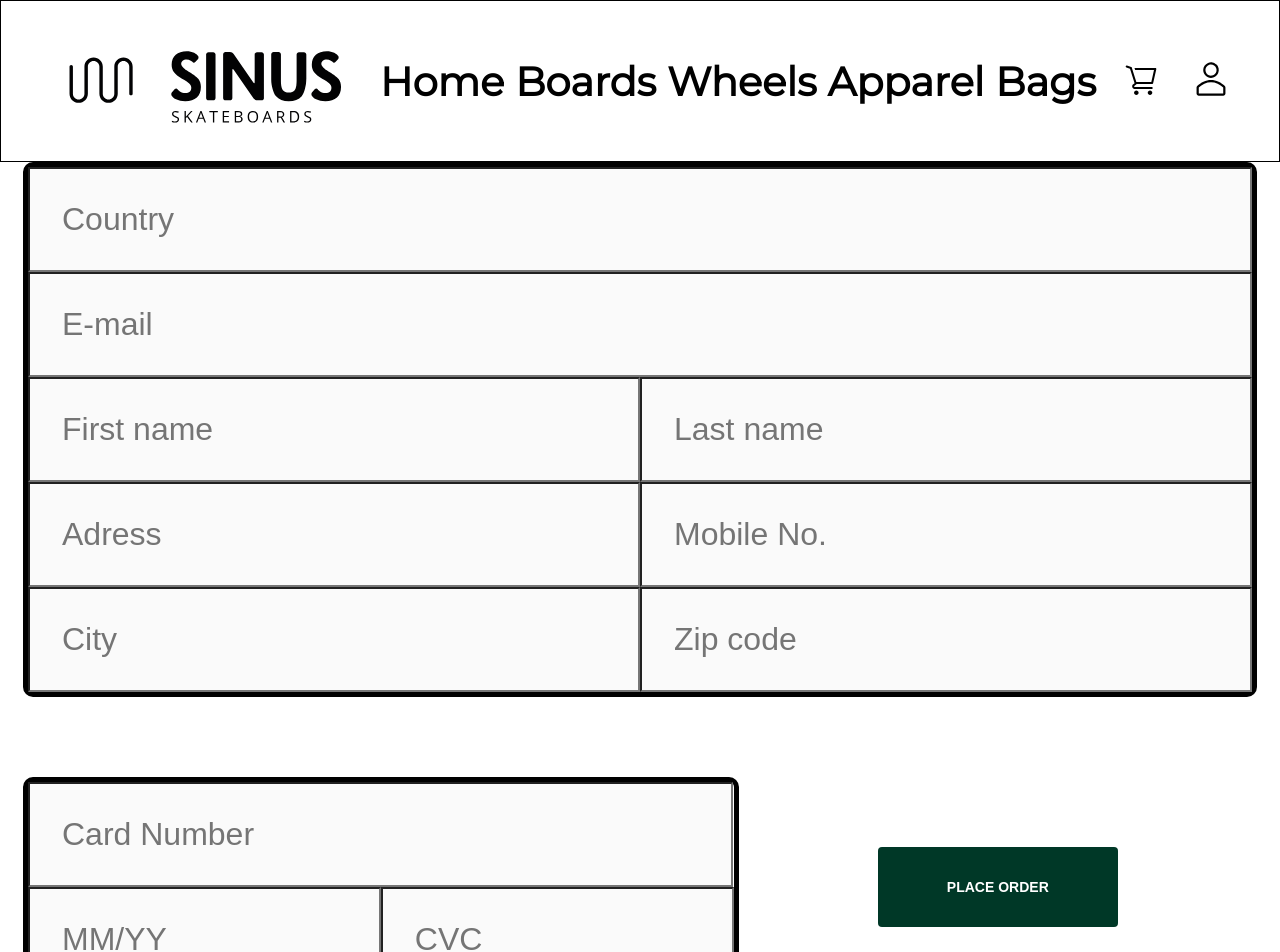
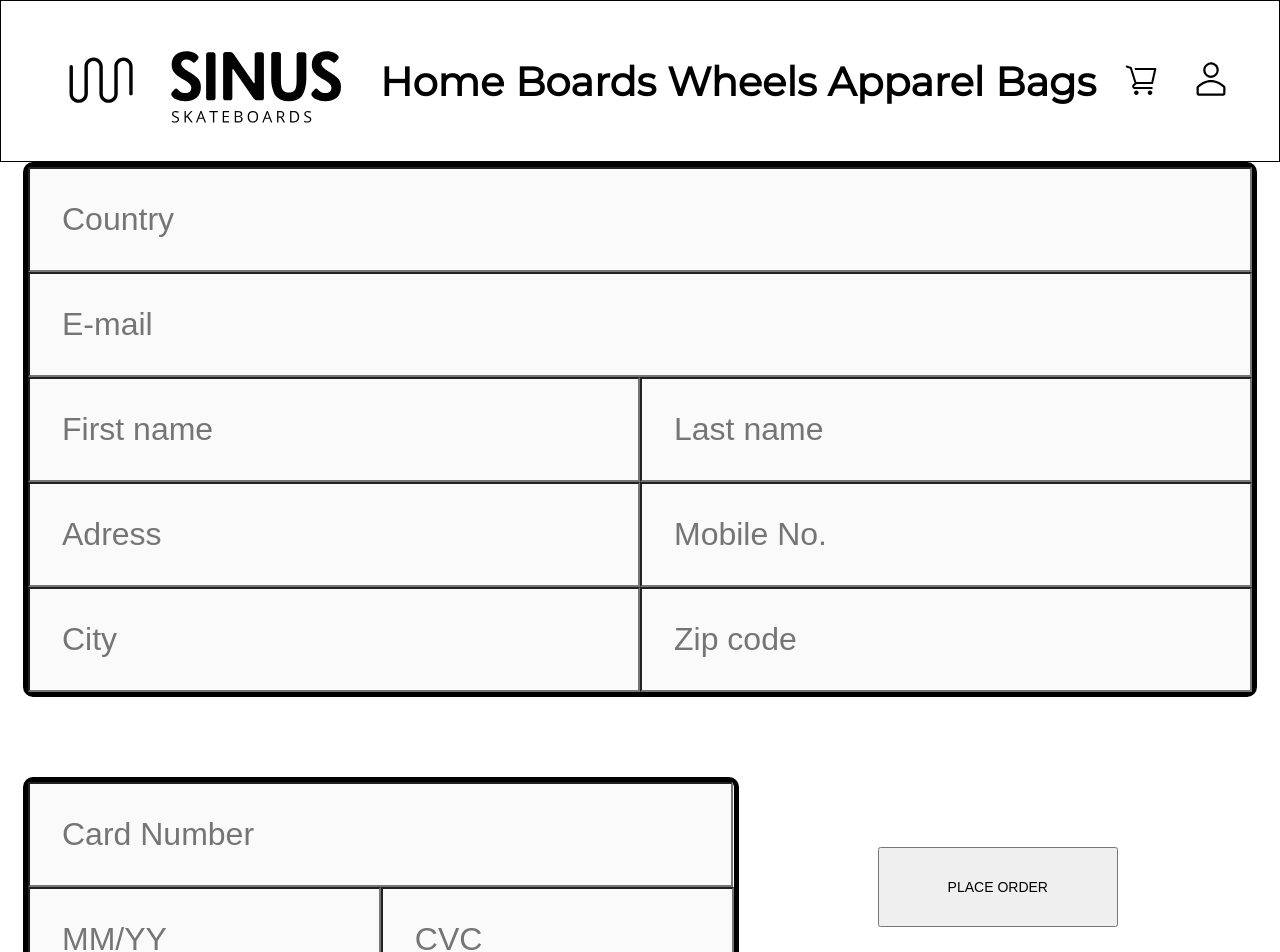
Before and after one commit to JesperSkold/SINUS-webshop, a Vue app: page /checkout in a window 1280 px wide. Shown: the top 952 px of the page. Built offline with nearby package versions, Linux system fonts and the light colour scheme; a web font is replaced by a local one.

Commit message:
Fix Button component
Add fix for SinusButton and replace old one

```diff
--- a/src/App.vue
+++ b/src/App.vue
@@ -78,21 +78,4 @@ button {
   font-size: 0.875rem;
 }
 
-.sinus-button {
-  background: #003827;
-  color: White;
-  border-radius: 4px;
-  padding: 1rem 2.5rem;
-  border: none;
-  font-weight: bold;
-  text-transform: uppercase;
-}
-
-.sinus-button:active {
-  background: #015239;
-}
-
-.sinus-button:hover {
-  box-shadow: -1px 3px 6px 0px rgba(0, 0, 0, 0.4);
-}
 </style>
--- a/src/components/LoginForm.vue
+++ b/src/components/LoginForm.vue
@@ -6,7 +6,9 @@
       <input type="text" />
       <label for="">Password</label>
       <input type="password" />
-      <button class="sinus-button">Login</button>
+      <div class="button">
+        <SinusButton>Login</SinusButton>
+      </div>
     </div>
     <div class="sign-up">
       <h2>Sign up</h2>
@@ -16,13 +18,18 @@
       <input type="password" />
       <label for="">Repeat password</label>
       <input type="password" />
-      <button class="sinus-button">Sign up</button>
+      <div class="button">
+        <SinusButton>Signup</SinusButton>
+      </div>
     </div>
   </div>
 </template>
 
 <script>
-export default {};
+import SinusButton from "@/components/SinusButton.vue"
+export default {
+  components: {SinusButton}
+};
 </script>
 
 <style lang="scss" scoped>
@@ -47,9 +54,5 @@ input {
   border-radius: 10px;
 }
 
-button {
-  width: 15rem;
-  height: 5rem;
-  margin: auto;
-}
+
 </style>
--- a/src/components/SinusButton.vue
+++ b/src/components/SinusButton.vue
@@ -1,20 +1,12 @@
 <template>
-  <button>{{buttonText}}</button>
+  <button>
+    <slot/>
+  </button>
 </template>
 
 <script>
 export default {
-  props: ['buttonText'],
 
-  computed: {
-    text(){
-      return this.buttonText
-    }
-  },
-
-  data(){return{
-    // buttonText: ""
-  }}
   }
 
 </script>
@@ -27,6 +19,9 @@ export default {
     padding: 1rem 2.5rem;
     border: none;
     font-weight: bold;
+    /* font-size: 0.875rem; */
+    font-size: 1rem;
+    text-transform: uppercase;
   }
 
   button:active{
```
